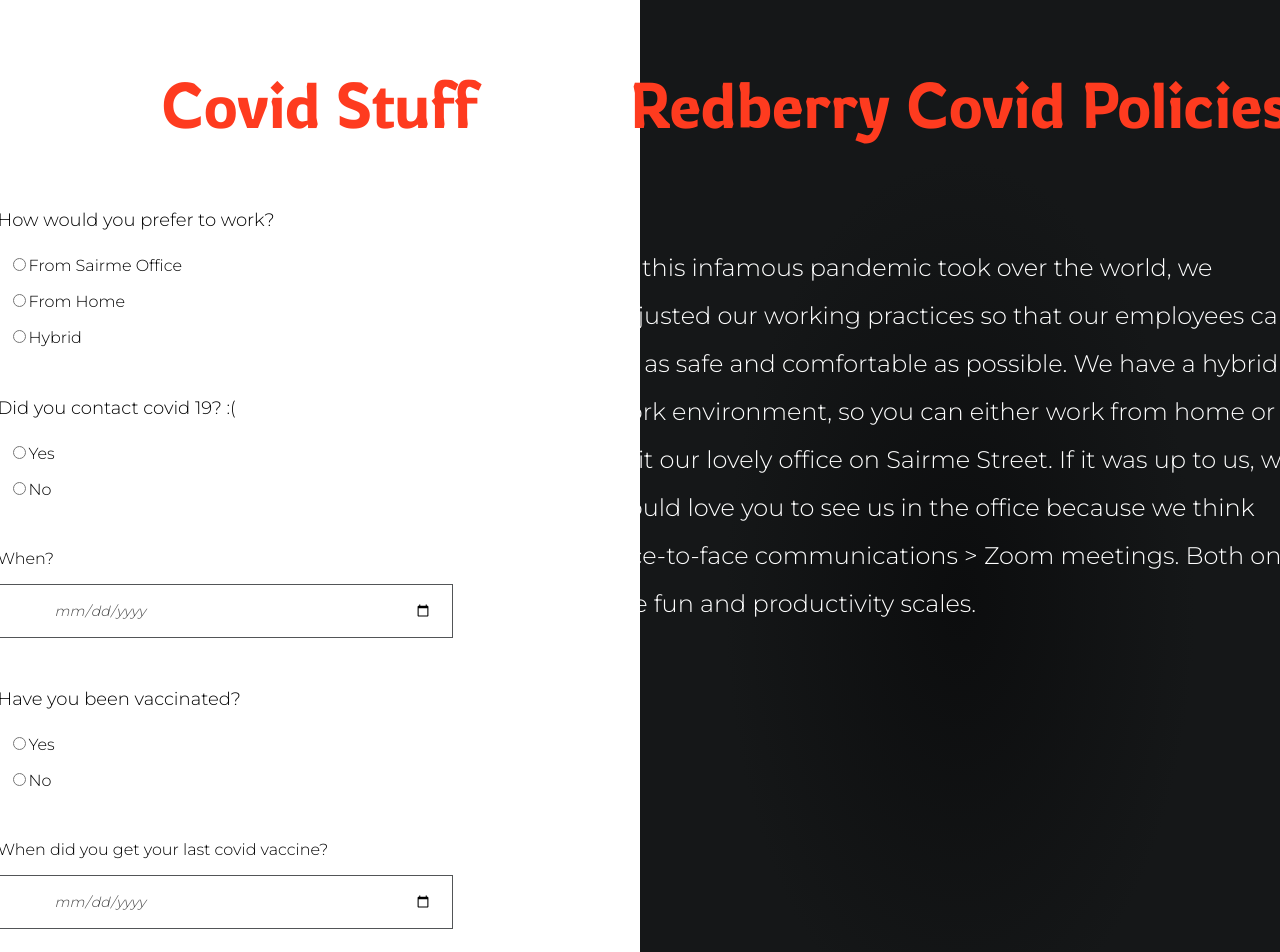
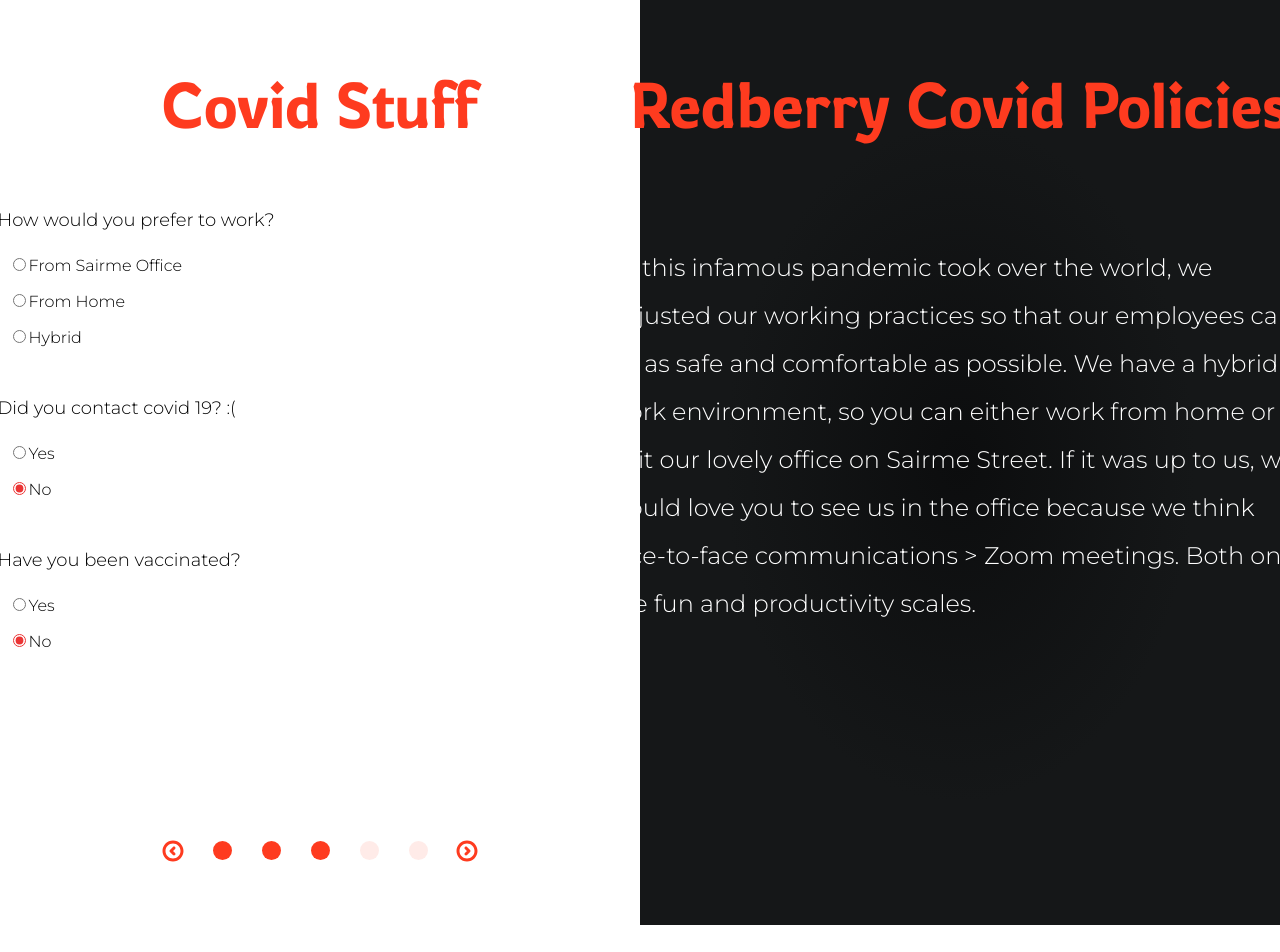
Before and after one commit to gonjila/Rocketeer-questionnaire, a React (Create React App) app: page /covid in a window 1280 px wide. Shown: the top 952 px of the page. After the commit the page ends 925 px from the top, so only its background shows below. Built offline with nearby package versions, Linux system fonts and the light colour scheme.

Commit message:
made depended some dis on radio buttons

```diff
--- a/src/pages/about-events.jsx
+++ b/src/pages/about-events.jsx
@@ -1,4 +1,4 @@
-import { useRef } from "react";
+import { useState, useRef } from "react";
 import { useNavigate } from "react-router-dom";
 import { useForm } from "react-hook-form";
 import { useDispatch } from "react-redux";
@@ -14,6 +14,8 @@
   const navigate = useNavigate();
   const dispatch = useDispatch();
 
+  const [attendance, setAttendance] = useState(false);
+
   const {
     handleSubmit,
     register,
@@ -24,6 +26,10 @@
     dispatch(ADD_EVENT(data));
 
     navigate("/submitter");
+  };
+
+  const onAttendance = () => {
+    setAttendance(value => !value);
   };
 
   return (
@@ -43,6 +49,8 @@
                 id="attend"
                 type="radio"
                 value="Yes"
+                checked={attendance}
+                onClick={onAttendance}
                 {...register("attendance", { required: true })}
               />{" "}
               Yes
@@ -52,13 +60,15 @@
                 id="notAttend"
                 type="radio"
                 value="No"
+                checked={!attendance}
+                onClick={onAttendance}
                 {...register("attendance", { required: true })}
               />{" "}
               No
             </label>
           </div>
 
-          <div>
+          <div style={attendance ? {} : { display: "none" }}>
             <p>What would you speak about at Devtalk?</p>
             <textarea
               placeholder="I would..."
--- a/src/pages/covid-policies.jsx
+++ b/src/pages/covid-policies.jsx
@@ -1,4 +1,4 @@
-import { useRef } from "react";
+import { useState, useRef } from "react";
 import { useNavigate } from "react-router-dom";
 import { useForm } from "react-hook-form";
 import { useDispatch } from "react-redux";
@@ -14,6 +14,9 @@
   const navigate = useNavigate();
   const dispatch = useDispatch();
 
+  const [covidContacted, setCovidContacted] = useState(false);
+  const [vaccinated, setVaccinated] = useState(false);
+
   const {
     handleSubmit,
     register,
@@ -24,6 +27,14 @@
     dispatch(ADD_COVID(data));
 
     navigate("/about-events");
+  };
+
+  const onCovid = () => {
+    setCovidContacted(value => !value);
+  };
+
+  const onVaccin = () => {
+    setVaccinated(value => !value);
   };
 
   return (
@@ -78,6 +89,8 @@
                 id="contacted"
                 type="radio"
                 value="Yes"
+                checked={covidContacted}
+                onClick={onCovid}
                 {...register("covidContact", { required: true })}
               />
               Yes
@@ -88,20 +101,22 @@
                 id="noContacted"
                 type="radio"
                 value="No"
+                checked={!covidContacted}
+                onClick={onCovid}
                 {...register("covidContact", { required: true })}
               />
               No
             </label>
           </div>
 
-          <div>
+          <div style={covidContacted ? {} : { display: "none" }}>
             <p>When?</p>
 
             <input
               className="input"
               type="date"
               placeholder="Date"
-              {...register("covidDate", { required: true })}
+              {...register("covidDate", { required: covidContacted })}
             />
           </div>
 
@@ -113,6 +128,8 @@
                 id="vaccined"
                 type="radio"
                 value="Yes"
+                checked={vaccinated}
+                onClick={onVaccin}
                 {...register("vaccined", { required: true })}
               />
               Yes
@@ -123,19 +140,21 @@
                 id="notVaccined"
                 type="radio"
                 value="No"
+                checked={!vaccinated}
+                onClick={onVaccin}
                 {...register("vaccined", { required: true })}
               />
               No
             </label>
           </div>
 
-          <div>
+          <div style={vaccinated ? {} : { display: "none" }}>
             <p>When did you get your last covid vaccine?</p>
             <input
               className="input"
               type="date"
               placeholder="Date"
-              {...register("vaccinedDate", { required: true })}
+              {...register("vaccinedDate", { required: vaccinated })}
             />
           </div>
         </form>
--- a/src/pages/technlogies.jsx
+++ b/src/pages/technlogies.jsx
@@ -73,6 +73,7 @@
           </div>
         </form>
 
+        {/* FIXME გუგლ ქრომში ცუდადაა სქროლი */}
         <div className="skillsWrapper">
           {skillsSelector.length > 0
             ? skillsSelector.map(skill => (
```
